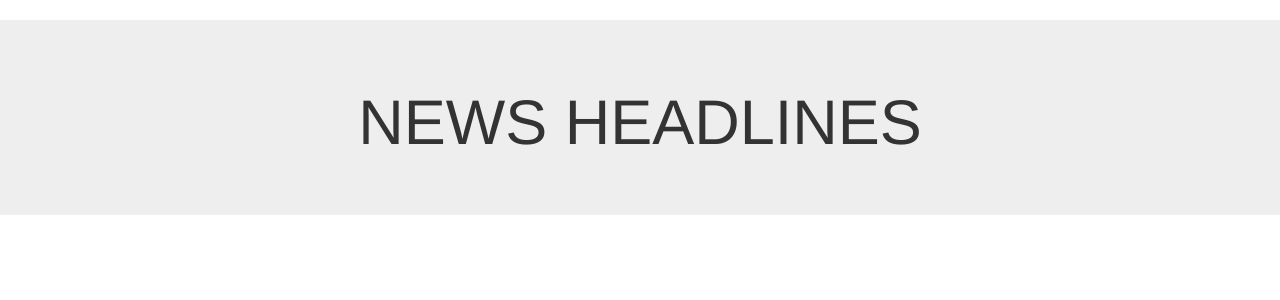
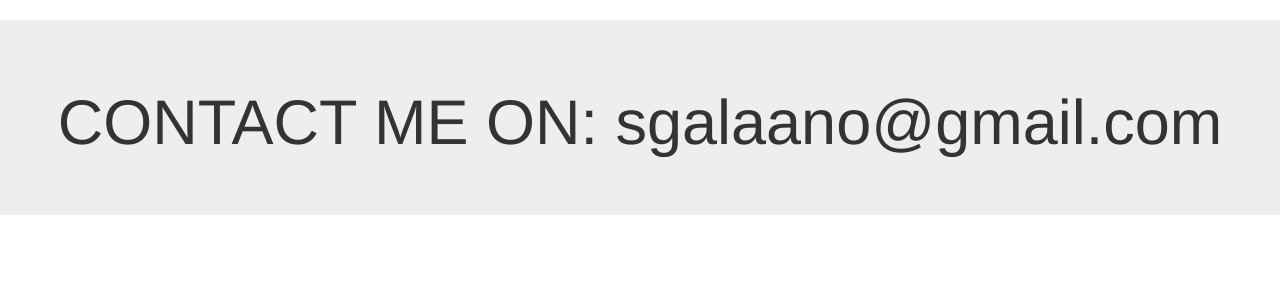
Before and after one commit to Sgalaano/yusuph, a Flask app: template News-Highlight/app/templates/news.html in a window 1280 px wide. Shown: the part 52-352 px from the top of the page. Run offline with Flask 2, Linux system fonts and the light colour scheme; the template is opened without the code that fills it, so the values that code supplies are empty; some libraries are stand-ins or nearby versions.

Commit message:
added files

```diff
--- a/News-Highlight/app/templates/news.html
+++ b/News-Highlight/app/templates/news.html
@@ -9,7 +9,7 @@
 
 {%block content%}
 <div class="jumbotron">
-  <h1 class="text-center">NEWS HEADLINES</h1>
+  <h1 class="text-center">CONTACT ME ON: sgalaano@gmail.com</h1>
 </div>
   {{macro.displayArticlesList(articles)}}
 {%endblock%}
```
Also changed, not shown: News-Highlight/requirements.txt (added, +21 -0 lines), News-Highlight/requirement.txt (deleted).
